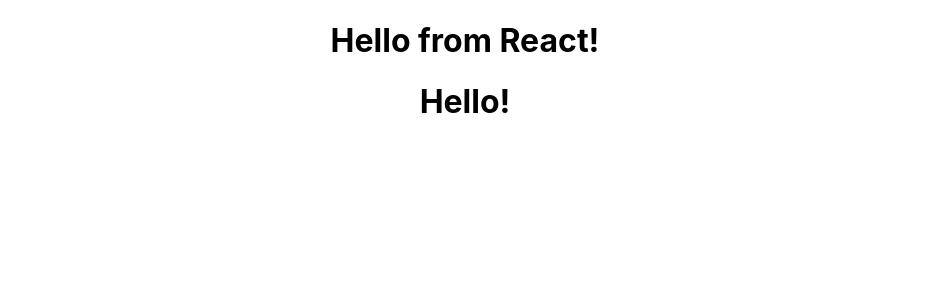
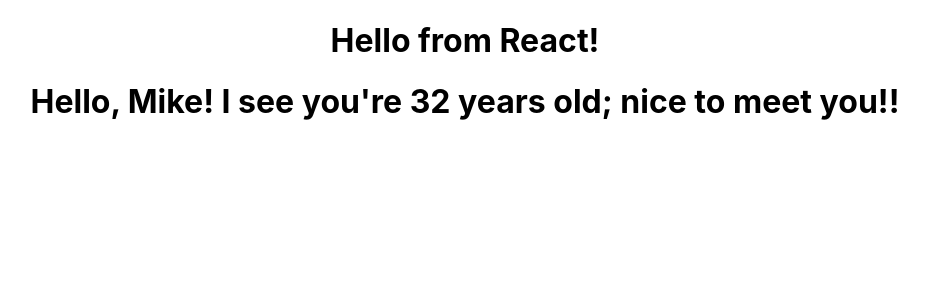
Before and after one commit to lestece/create-react-app, a React (Create React App) app in the folder my-app/: page / in a window 1280 px wide. Shown: the top 300 px of the page, without its empty margins (175-1103 px from the left). Built offline with nearby package versions, Linux system fonts and the light colour scheme.

Commit message:
Add props, retrieve and render

```diff
--- a/my-app/src/App.js
+++ b/my-app/src/App.js
@@ -7,7 +7,7 @@ function App() {
   return (
     <div className="App">
       <FunctionalGreeting />
-      <FunctionalGreetingWithProps />
+      <FunctionalGreetingWithProps greeting="nice to meet you!" name="Mike" age="32"/>
     </div>
   );
 }
--- a/my-app/src/components/FunctionalGreetingsWithProps.js
+++ b/my-app/src/components/FunctionalGreetingsWithProps.js
@@ -6,6 +6,9 @@ import React from "react";
 // }
 
 // - WITH ARROW FUNCTION:
-const FunctionalGreetingWithProps = () => <h1>Hello!</h1>;
+const FunctionalGreetingWithProps = (props) => {
+console.log(props);
+return <h1>Hello, {props.name}! I see you're {props.age} years old; {props.greeting}! </h1>;
+}
 
 export default FunctionalGreetingWithProps;
```
